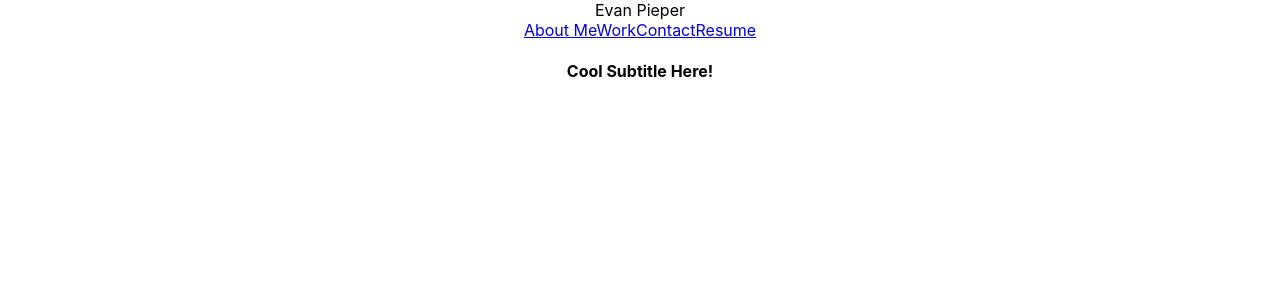
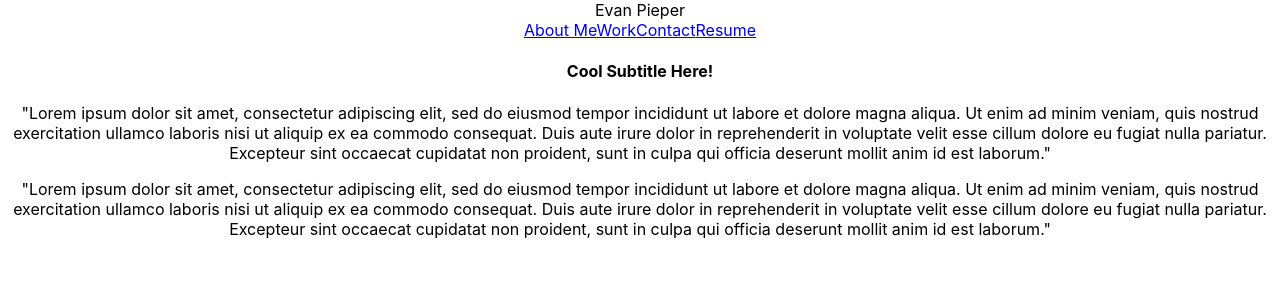
Before and after one commit to evan-pieper/Evan-Piepers-Portfolio, a React (Create React App) app in the folder REACT-portfolio/: page / in a window 1280 px wide. Shown: the top 300 px of the page. Built offline with nearby package versions, Linux system fonts and the light colour scheme.

Commit message:
about me placeholder set

```diff
--- a/REACT-portfolio/src/App.js
+++ b/REACT-portfolio/src/App.js
@@ -29,7 +29,10 @@ function Subheader() {
 function AboutMe() {
   return (
     <section className="aboutMe row" id="aboutMeSection">
-      {/* ... */}
+      {/* placeholder for about me*/}
+      <p>"Lorem ipsum dolor sit amet, consectetur adipiscing elit, sed do eiusmod tempor incididunt ut labore et dolore magna aliqua. Ut enim ad minim veniam, quis nostrud exercitation ullamco laboris nisi ut aliquip ex ea commodo consequat. Duis aute irure dolor in reprehenderit in voluptate velit esse cillum dolore eu fugiat nulla pariatur. Excepteur sint occaecat cupidatat non proident, sunt in culpa qui officia deserunt mollit anim id est laborum."</p>
+
+      <p>"Lorem ipsum dolor sit amet, consectetur adipiscing elit, sed do eiusmod tempor incididunt ut labore et dolore magna aliqua. Ut enim ad minim veniam, quis nostrud exercitation ullamco laboris nisi ut aliquip ex ea commodo consequat. Duis aute irure dolor in reprehenderit in voluptate velit esse cillum dolore eu fugiat nulla pariatur. Excepteur sint occaecat cupidatat non proident, sunt in culpa qui officia deserunt mollit anim id est laborum."</p>
     </section>
   );
 }
```
